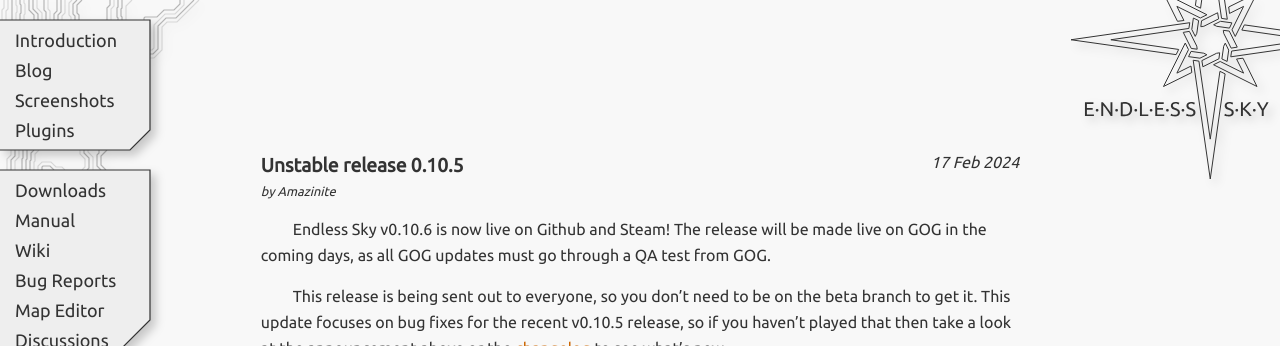
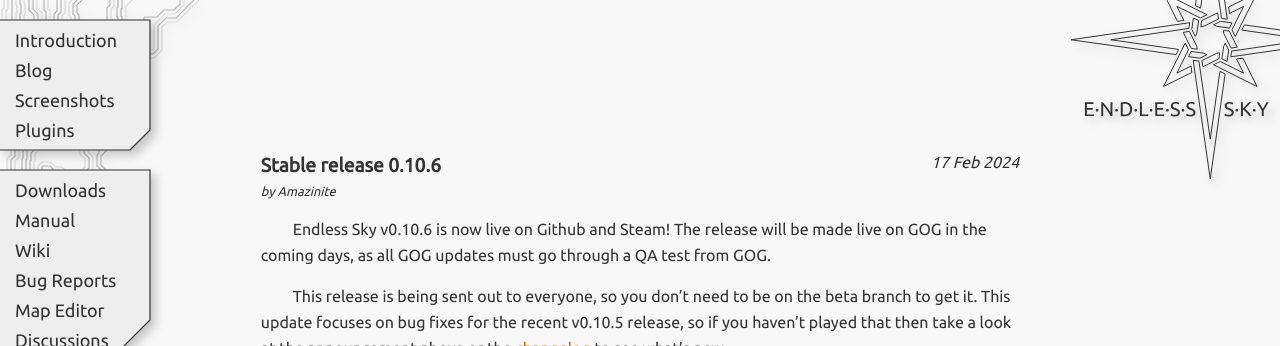
Before and after one commit to endless-sky/endless-sky.github.io, a Jekyll site: the page built from _posts/2024-02-17-stable-release-0.10.6.md, in a window 1280 px wide. Shown: the top 346 px of the page. Built offline with Jekyll 4.4.1, drawn with Linux system fonts in a browser that asks for light colours.

Commit message:
Correct post title

```diff
--- a/_posts/2024-02-17-stable-release-0.10.6.md
+++ b/_posts/2024-02-17-stable-release-0.10.6.md
@@ -1,6 +1,6 @@
 ---
 layout: post
-title: Unstable release 0.10.5
+title: Stable release 0.10.6
 author: Amazinite
 ---
 Endless Sky v0.10.6 is now live on Github and Steam! The release will be made live on GOG in the coming days, as all GOG updates must go through a QA test from GOG.
```
